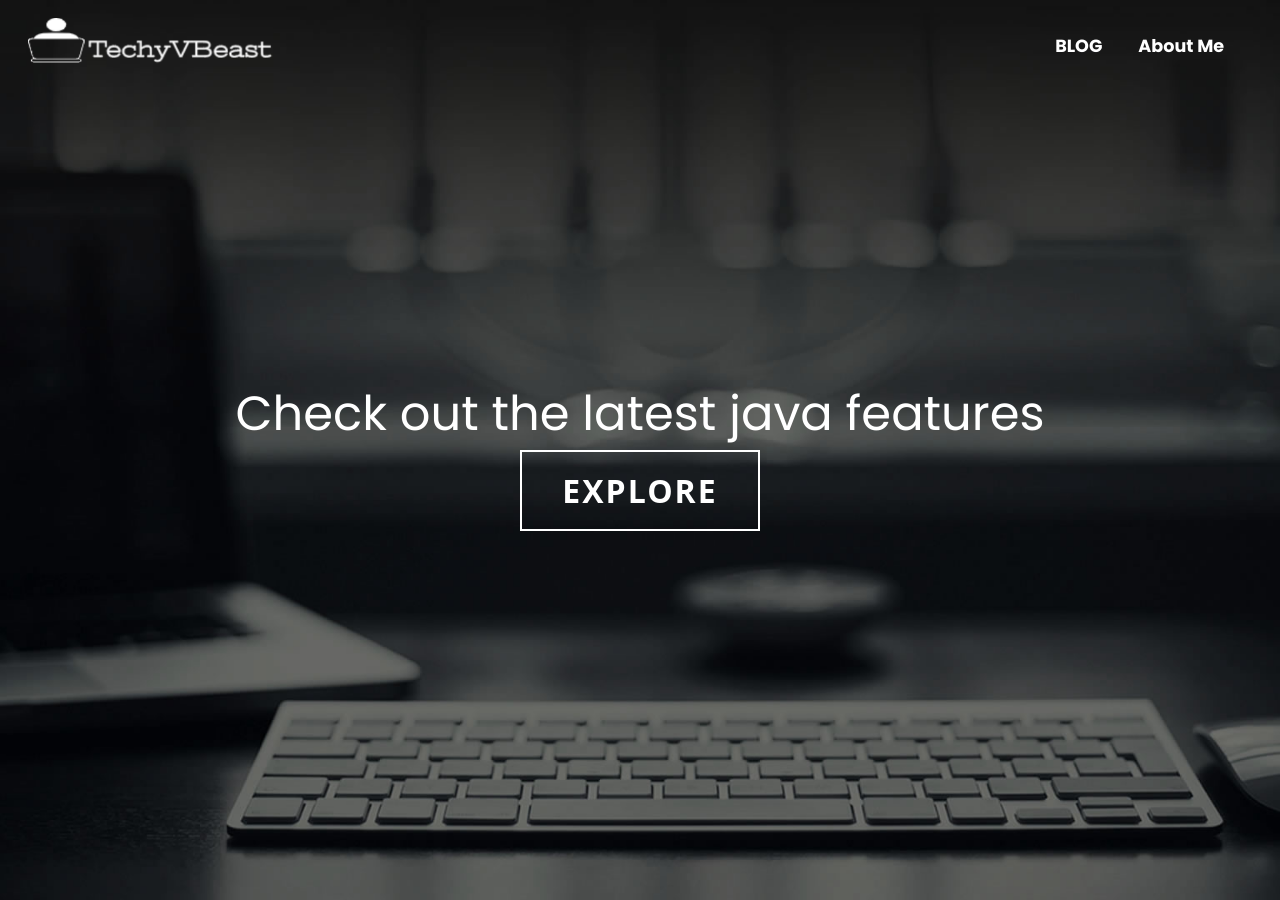
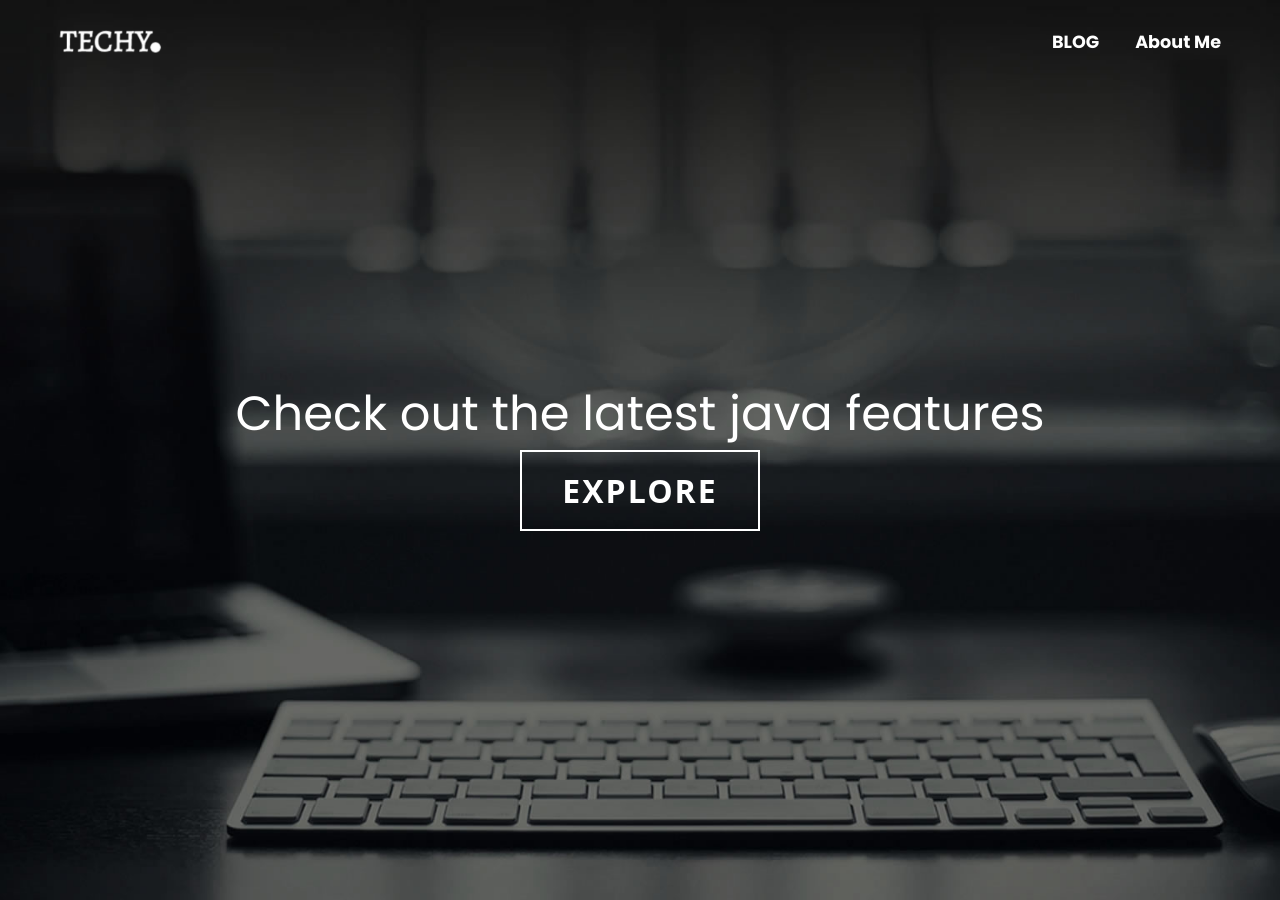
Before and after one commit to techypoint/techypoint.github.io, a Jekyll site: the page built from index.markdown, in a window 1280 px wide and 900 px high. Built offline with Jekyll 4.4.1, drawn with Linux system fonts in a browser that asks for light colours; nearby versions of some CDN libraries.

Commit message:
changes done for short icon , logo and browser caching

```diff
--- a/_config.yml
+++ b/_config.yml
@@ -25,7 +25,7 @@ description: >- # this means to ignore newlines until "baseurl:"
   line in _config.yml. It will appear in your document head meta (for
   Google search results) and in your feed.xml site description.
 baseurl: "" # the subpath of your site, e.g. /blog
-url: "https://techypoint.github.io/" # the base hostname & protocol for your site, e.g. http://example.com
+url: "https://techypoint.github.io" # the base hostname & protocol for your site, e.g. http://example.com
 twitter_username: jekyllrb
 github_username:  jekyll
 
@@ -44,6 +44,7 @@ defaults:
     values:
       layout: "post"
 
+include: ['.htaccess']
 # Exclude from processing.
 # The following items will not be processed, by default.
 # Any item listed under the `exclude:` key here will be automatically added to
--- a/_includes/header.html
+++ b/_includes/header.html
@@ -1,6 +1,6 @@
 <nav class="navbar navbar-expand-md navbar-dark fixed-top" id="mainNav">
   <div class="container-fluid">
-    <a class="navbar-brand" href="/#"><img src="{{ "/assets/img/logo.png" | prepend: site.url}}"></a>
+    <a class="navbar-brand" href="/#"><img src="{{ "/assets/img/logo_white.png" | prepend: site.url}}"></a>
     <button class="navbar-toggler" type="button" data-toggle="collapse" data-target="#navbarResponsive">
       <span class="navbar-toggle-icon"><i class="fas fa-bars fa-1x"></i></span>
     </button>
--- a/assets/css/style.css
+++ b/assets/css/style.css
@@ -26,8 +26,12 @@ html,body{
   color: gold !important;
 }
 
+.navbar-brand{
+  padding-top: 0;
+  padding-bottom: 0;
+}
 .navbar-brand img{
-  width: 260px;
+  width: 150px;
 }
 
 #mainNav.navbar-scrolled {
@@ -36,9 +40,9 @@ html,body{
   }
 
 
-.navbar{
+/* .navbar{
   padding: .8rem;
-}
+} */
 
 .navbar li{
   padding-right: 20px;
```
Also changed, not shown: assets/img/favicon.ico (added), assets/img/logo_white.png (added), 1 other file.
